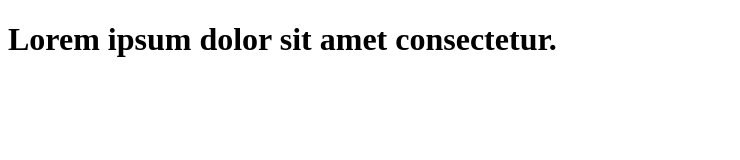
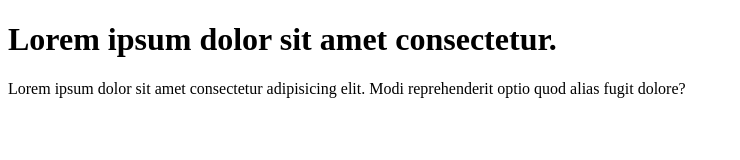
Before and after one commit to Gaurav-Mishra-2005/learn-git, a plain HTML site: page index.html in a window 1280 px wide. Shown: the whole page, without its empty margins (0-740 px from the left). Drawn offline with Linux system fonts and the light colour scheme.

Commit message:
add paragraph to code

```diff
--- a/index.html
+++ b/index.html
@@ -7,5 +7,6 @@
 </head>
 <body>
     <h1>Lorem ipsum dolor sit amet consectetur.</h1>
+    <p>Lorem ipsum dolor sit amet consectetur adipisicing elit. Modi reprehenderit optio quod alias fugit dolore?</p>
 </body>
 </html>
```
